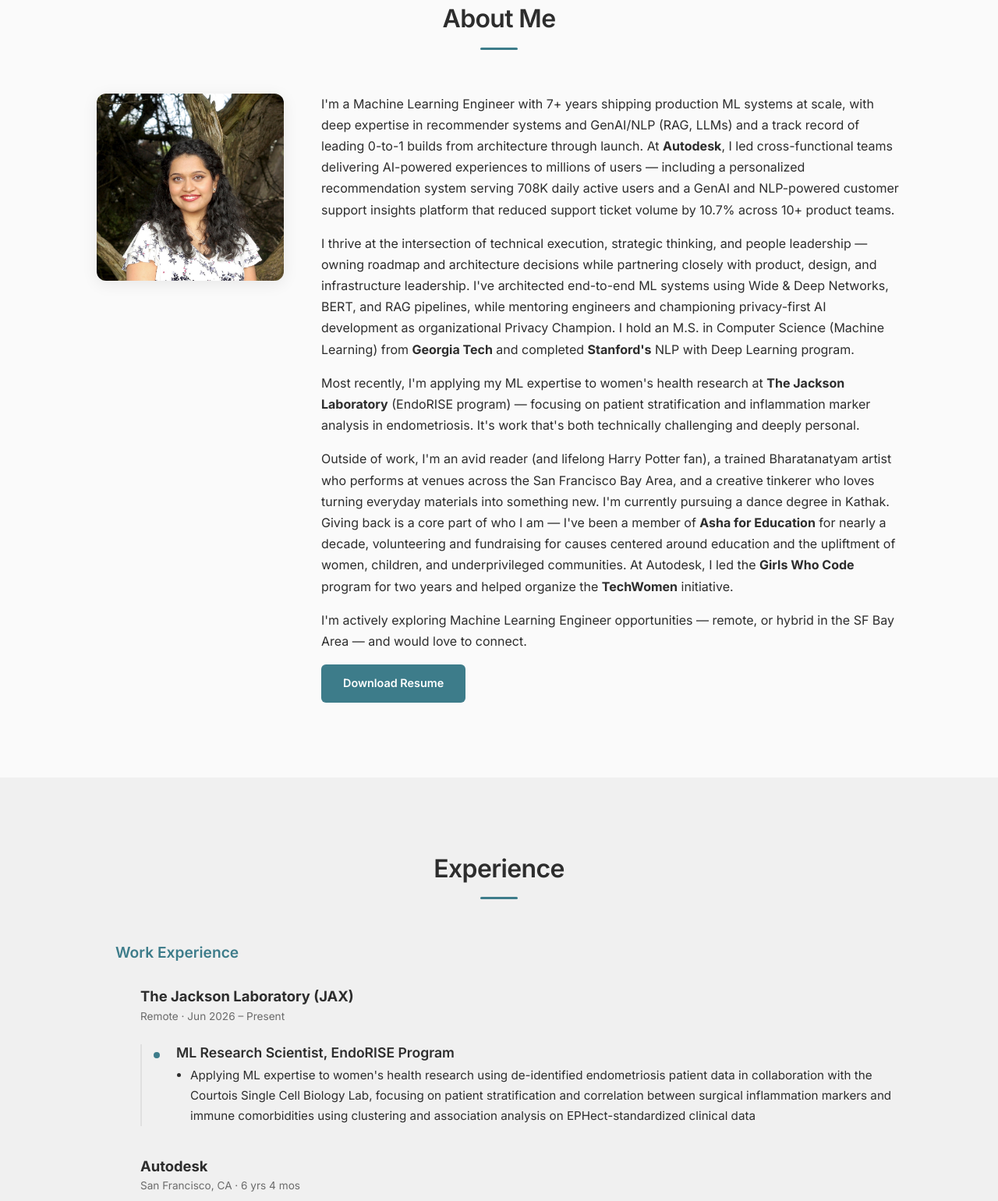
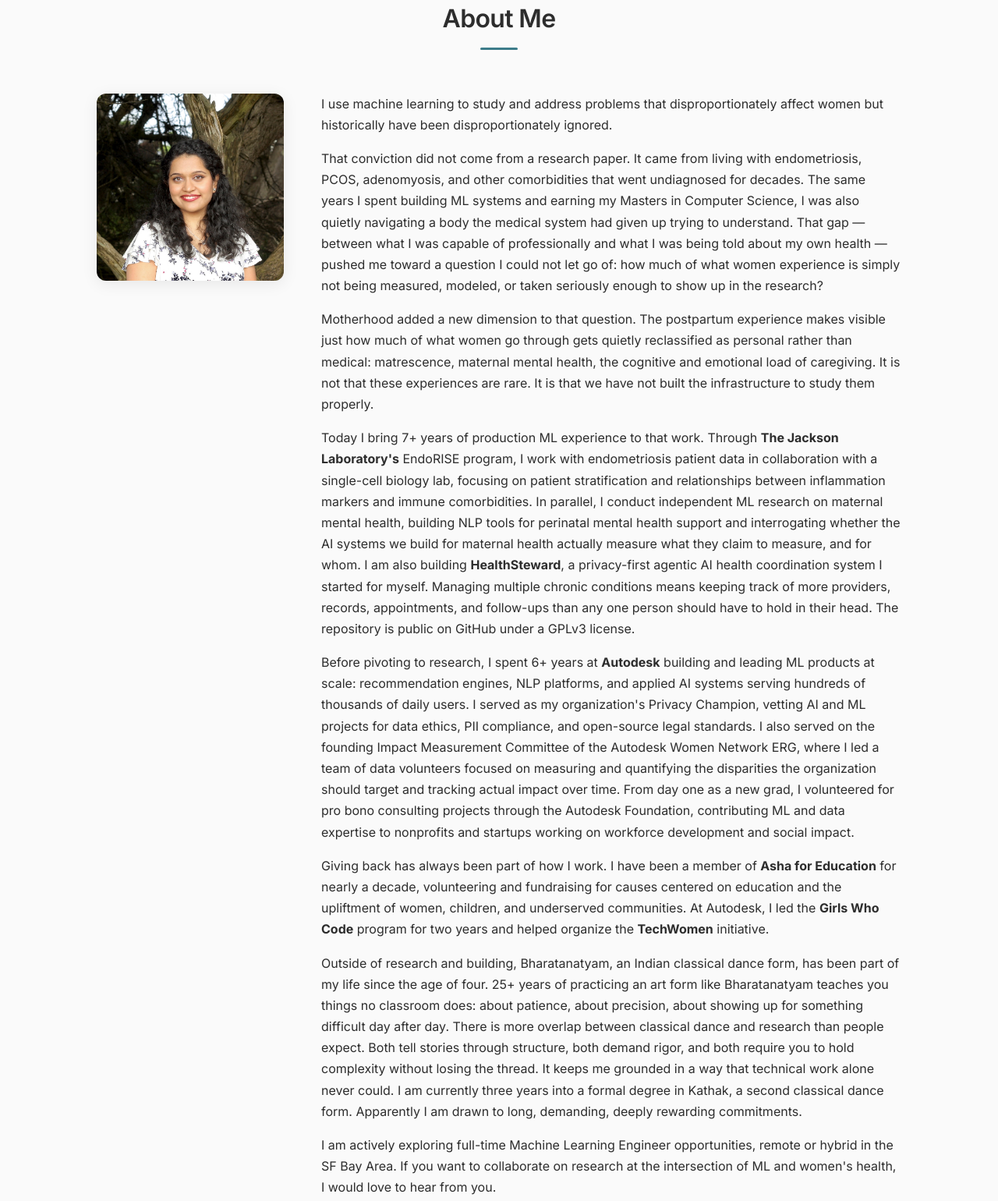
Before and after one commit to nidhi-menon/nidhi-menon.github.io, a plain HTML site: page index.html in a window 1280 px wide. Shown: the part 893-2433 px from the top of the page at 78% size. Drawn offline with Linux system fonts and the light colour scheme.

Commit message:
Rewrite About section with personal narrative on ML and women's health

```diff
--- a/index.html
+++ b/index.html
@@ -63,11 +63,14 @@
           <img src="images/NM.JPG" alt="Nidhi Menon" loading="lazy">
         </div>
         <div class="about__text">
-          <p>I'm a Machine Learning Engineer with 7+ years shipping production ML systems at scale, with deep expertise in recommender systems and GenAI/NLP (RAG, LLMs) and a track record of leading 0-to-1 builds from architecture through launch. At <strong>Autodesk</strong>, I led cross-functional teams delivering AI-powered experiences to millions of users &mdash; including a personalized recommendation system serving 708K daily active users and a GenAI and NLP-powered customer support insights platform that reduced support ticket volume by 10.7% across 10+ product teams.</p>
-          <p>I thrive at the intersection of technical execution, strategic thinking, and people leadership — owning roadmap and architecture decisions while partnering closely with product, design, and infrastructure leadership. I've architected end-to-end ML systems using Wide &amp; Deep Networks, BERT, and RAG pipelines, while mentoring engineers and championing privacy-first AI development as organizational Privacy Champion. I hold an M.S. in Computer Science (Machine Learning) from <strong>Georgia Tech</strong> and completed <strong>Stanford's</strong> NLP with Deep Learning program.</p>
-          <p>Most recently, I'm applying my ML expertise to women's health research at <strong>The Jackson Laboratory</strong> (EndoRISE program) &mdash; focusing on patient stratification and inflammation marker analysis in endometriosis. It's work that's both technically challenging and deeply personal.</p>
-          <p>Outside of work, I'm an avid reader (and lifelong Harry Potter fan), a trained Bharatanatyam artist who performs at venues across the San Francisco Bay Area, and a creative tinkerer who loves turning everyday materials into something new. I'm currently pursuing a dance degree in Kathak. Giving back is a core part of who I am &mdash; I've been a member of <strong>Asha for Education</strong> for nearly a decade, volunteering and fundraising for causes centered around education and the upliftment of women, children, and underprivileged communities. At Autodesk, I led the <strong>Girls Who Code</strong> program for two years and helped organize the <strong>TechWomen</strong> initiative.</p>
-          <p>I'm actively exploring Machine Learning Engineer opportunities &mdash; remote, or hybrid in the SF Bay Area &mdash; and would love to connect.</p>
+          <p>I use machine learning to study and address problems that disproportionately affect women but historically have been disproportionately ignored.</p>
+          <p>That conviction did not come from a research paper. It came from living with endometriosis, PCOS, adenomyosis, and other comorbidities that went undiagnosed for decades. The same years I spent building ML systems and earning my Masters in Computer Science, I was also quietly navigating a body the medical system had given up trying to understand. That gap &mdash; between what I was capable of professionally and what I was being told about my own health &mdash; pushed me toward a question I could not let go of: how much of what women experience is simply not being measured, modeled, or taken seriously enough to show up in the research?</p>
+          <p>Motherhood added a new dimension to that question. The postpartum experience makes visible just how much of what women go through gets quietly reclassified as personal rather than medical: matrescence, maternal mental health, the cognitive and emotional load of caregiving. It is not that these experiences are rare. It is that we have not built the infrastructure to study them properly.</p>
+          <p>Today I bring 7+ years of production ML experience to that work. Through <strong>The Jackson Laboratory's</strong> EndoRISE program, I work with endometriosis patient data in collaboration with a single-cell biology lab, focusing on patient stratification and relationships between inflammation markers and immune comorbidities. In parallel, I conduct independent ML research on maternal mental health, building NLP tools for perinatal mental health support and interrogating whether the AI systems we build for maternal health actually measure what they claim to measure, and for whom. I am also building <strong>HealthSteward</strong>, a privacy-first agentic AI health coordination system I started for myself. Managing multiple chronic conditions means keeping track of more providers, records, appointments, and follow-ups than any one person should have to hold in their head. The repository is public on GitHub under a GPLv3 license.</p>
+          <p>Before pivoting to research, I spent 6+ years at <strong>Autodesk</strong> building and leading ML products at scale: recommendation engines, NLP platforms, and applied AI systems serving hundreds of thousands of daily users. I served as my organization's Privacy Champion, vetting AI and ML projects for data ethics, PII compliance, and open-source legal standards. I also served on the founding Impact Measurement Committee of the Autodesk Women Network ERG, where I led a team of data volunteers focused on measuring and quantifying the disparities the organization should target and tracking actual impact over time. From day one as a new grad, I volunteered for pro bono consulting projects through the Autodesk Foundation, contributing ML and data expertise to nonprofits and startups working on workforce development and social impact.</p>
+          <p>Giving back has always been part of how I work. I have been a member of <strong>Asha for Education</strong> for nearly a decade, volunteering and fundraising for causes centered on education and the upliftment of women, children, and underserved communities. At Autodesk, I led the <strong>Girls Who Code</strong> program for two years and helped organize the <strong>TechWomen</strong> initiative.</p>
+          <p>Outside of research and building, Bharatanatyam, an Indian classical dance form, has been part of my life since the age of four. 25+ years of practicing an art form like Bharatanatyam teaches you things no classroom does: about patience, about precision, about showing up for something difficult day after day. There is more overlap between classical dance and research than people expect. Both tell stories through structure, both demand rigor, and both require you to hold complexity without losing the thread. It keeps me grounded in a way that technical work alone never could. I am currently three years into a formal degree in Kathak, a second classical dance form. Apparently I am drawn to long, demanding, deeply rewarding commitments.</p>
+          <p>I am actively exploring full-time Machine Learning Engineer opportunities, remote or hybrid in the SF Bay Area. If you want to collaborate on research at the intersection of ML and women's health, I would love to hear from you.</p>
           <a href="public/Resume - Nidhi Menon.pdf" class="btn" target="_blank" rel="noopener">Download Resume</a>
         </div>
       </div>
```
